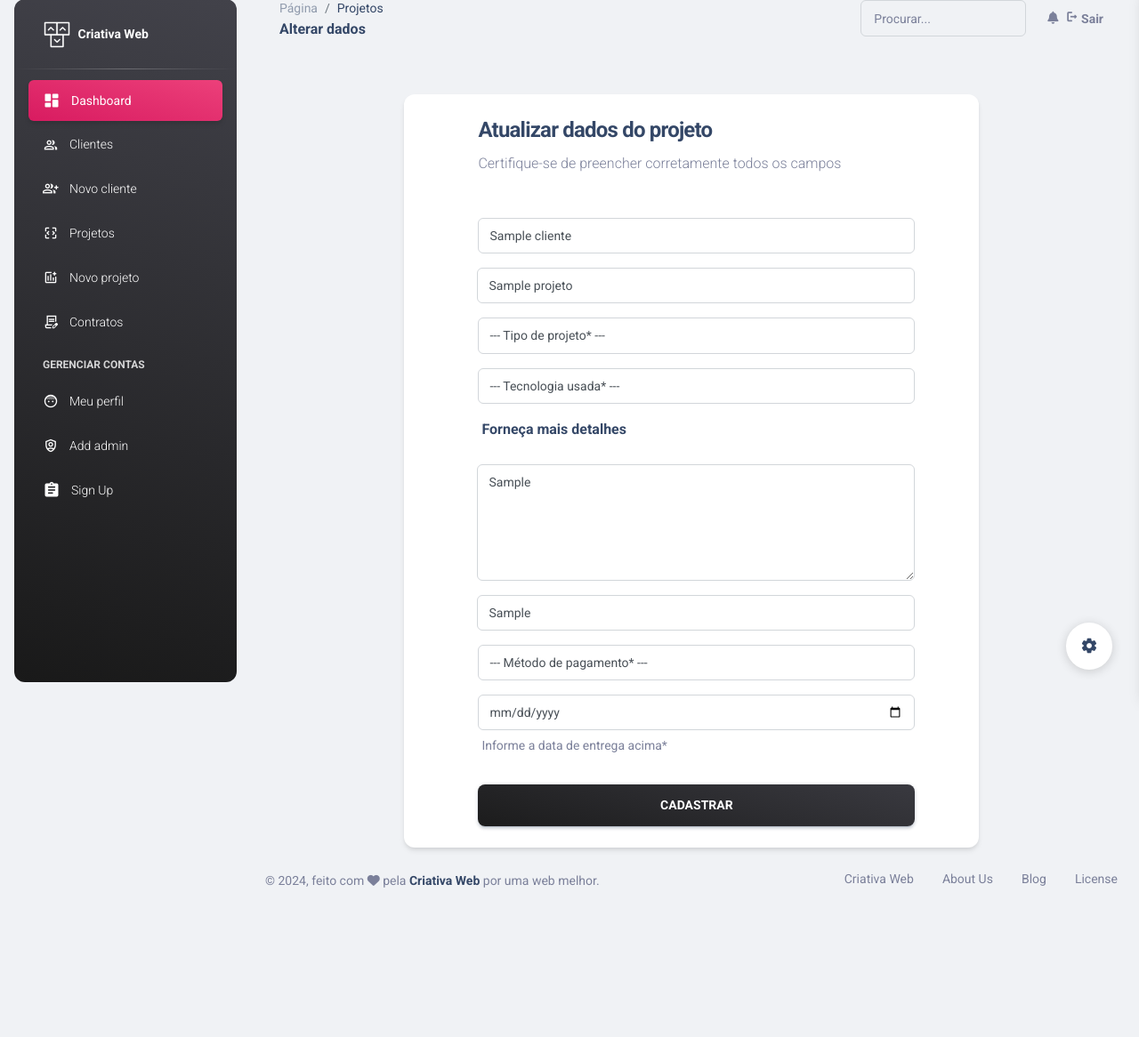
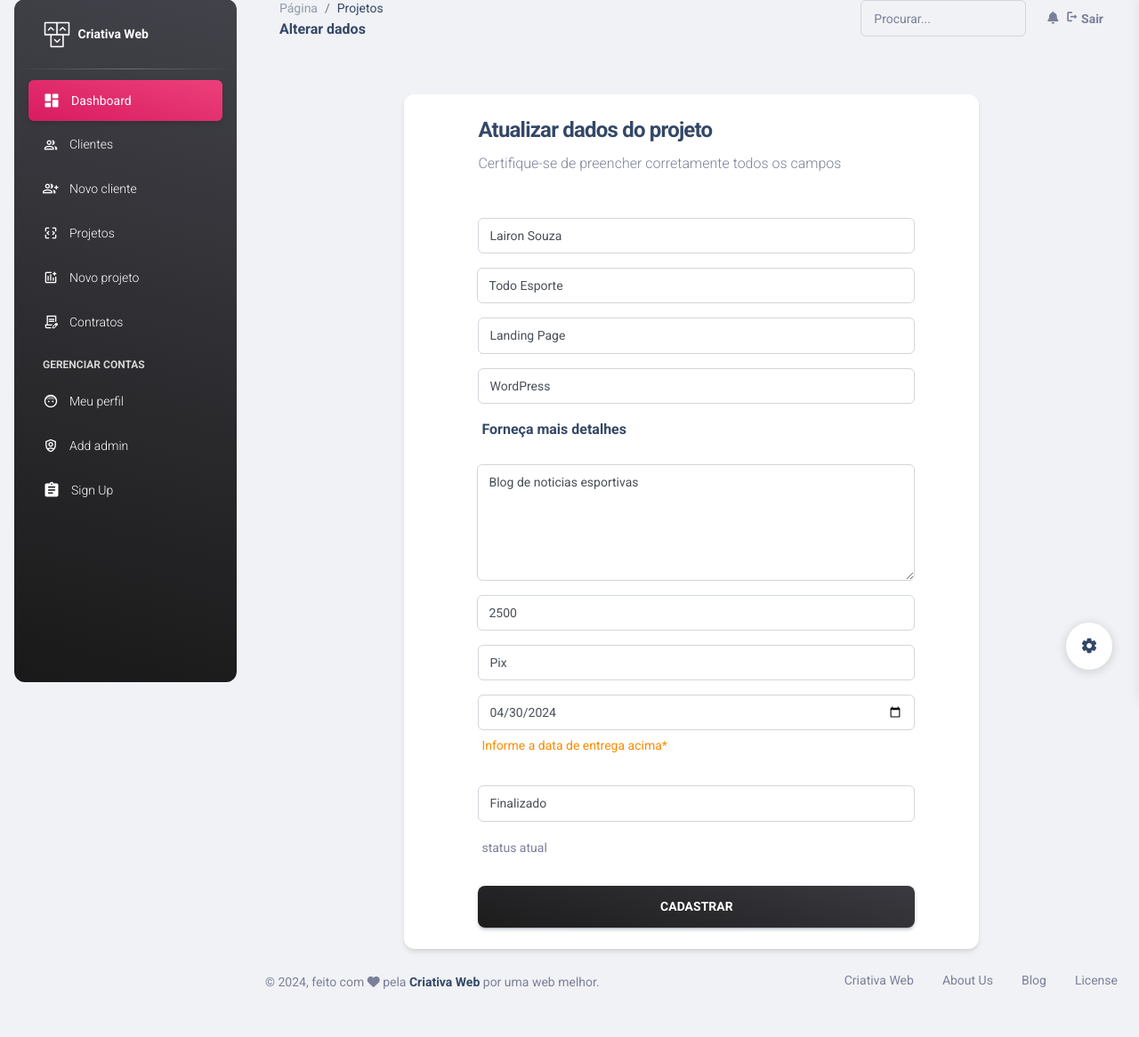
Before and after one commit to lairondev/cw, a Flask app: page /projeto/1/editar in a window 1280 px wide. Shown: the part 17-1183 px from the top of the page at 89% size. Before the commit the page ends 1015 px from the top, so only its background shows below. Run offline with Flask 3, Linux system fonts and the light colour scheme; tables that the repository leaves empty hold one stand-in row (values such as "Sample post"); some libraries are stand-ins or nearby versions.

Commit message:
pequenos ajustes em editar projeto

```diff
--- a/config.py
+++ b/config.py
@@ -3,6 +3,7 @@ from flask_sqlalchemy import SQLAlchemy
 
 # CRIA E CONFIGURA OBJETOS DO FLASK E BANCO DE DADOS
 app = Flask(__name__)
-app.config["SQLALCHEMY_DATABASE_URI"] = "mysql+mysqlconnector://lairondev:Dontcare_30@localhost/criativaweb"
+app.config['SQLALCHEMY_DATABASE_URI'] = "sqlite:///database.db"
+#app.config["SQLALCHEMY_DATABASE_URI"] = "mysql+mysqlconnector://lairondev:Dontcare_30@localhost/criativaweb"
 app.config["SQLALCHEMY_TRACK_MODIFICATIONS"] = False
 db = SQLAlchemy(app)
--- a/routes/projeto.py
+++ b/routes/projeto.py
@@ -17,7 +17,12 @@ def lista_projetos():
 def form_novo_projeto():
     page = "Projetos"
     title = "Novo projeto"
+    count = Cliente.query.count()
     clientes = Cliente.query.all()
+    if count == 0:
+      msg = "Não há clientes cadastrados, cadastre um cliente para cadastrar um projeto."
+      alert = "warning"
+      return redirect(url_for("projeto.lista_projetos", msg=msg, alert=alert))
     return render_template("novo_projeto.html", page=page, title=title, clientes=clientes)
 
 
@@ -81,6 +86,7 @@ def atualiza_projeto():
             valor = request.form["valor"]
             metodo_pag = request.form["metodo_pag"]
             data = request.form["data"]
+            status = request.form["status"]
             dono_proj = request.form["dono_proj"]
 
             try:
@@ -91,6 +97,7 @@ def atualiza_projeto():
                 proj.valor = valor
                 proj.metodo_pag = metodo_pag
                 proj.data_entrega = data
+                proj.status = status
                 proj.cliente_id = dono_proj
 
                 db.session.commit()
--- a/templates/editar_projeto.html
+++ b/templates/editar_projeto.html
@@ -27,7 +27,7 @@
                     </div>
                     <div class="input-group input-group-outline mb-3">
                       <select class="form-control" name="tipo" required>
-						<option>--- Tipo de projeto* ---</option>
+
 						<option {% if projeto.tipo == "Landing Page" %} selected {% endif %} value="Landing Page">Landing Page</option>
 						<option {% if projeto.tipo == "Site institucional" %} selected {% endif %} value="Site institucional">Site institucional</option>
 						<option {% if projeto.tipo == "Blog Pessoal" %} selected {% endif %} value="Blog Pessoal">Blog Pessoal</option>
@@ -69,7 +69,20 @@
 					<div class="input-group input-group-outline mb-1">
                       <input type="date" name="data" value="{{ projeto.data_entrega }}" class="form-control" required>
                     </div>
-                      <label class="">Informe a data de entrega acima*</label><br />
+                      <label class="text-warning">Informe a data de entrega acima*</label><br />
+                    <br />
+                    <div class="input-group input-group-outline mb-3">
+                      <select class="form-control" name="status" required>
+                        <option value="iniciado"{%if projeto.status == 'iniciado'%}selected{%endif%}>Iniciado</option>--- status: iniciado ---</option>
+                        <option value="em atraso"{%if projeto.status == 'em atraso'%}selected{%endif%}>Em atraso</option>------ status: em atraso ---</option>
+                        <option value="cancelado"{%if projeto.status == 'cancelado'%}selected{%endif%}>Cancelado</option>--- status: cancelado ---</option>
+                        <option value="finalizado"{%if projeto.status == 'finalizado'%}selected{%endif%}>Finalizado</option>--- status: finalizado--- status: finalizado ---</option>
+                        <option value="congelado"{%if projeto.status == 'congelado'%}selected{%endif%}>Congelado</option>--- status: congelado ---</option>
+
+
+                      </select>
+                    </div>
+                    <label class="text-secondary">status atual</label>
 
 						<!-- ID DO PROJETO SENDO PASSADO PELO HIDDEN -->
 						<input type="hidden" value="{{projeto.id_projeto}}" name="id_projeto">
--- a/templates/lista_projetos.html
+++ b/templates/lista_projetos.html
@@ -54,7 +54,7 @@
 							<p class="text-sm text-secondary mb-0">{{ proj.tecnologia }}</p>
 						</td>
 						<td class="align-middle text-center text-sm">
-							<span class="badge badge-sm bg-gradient-{%if proj.status == 'iniciado'%}info{%elif proj.status == 'em atraso'%}danger{%elif proj.status == 'cancelado'%}{%else%}success{%endif%}">{{ proj.status }}</span>
+							<span class="badge badge-sm bg-gradient-{%if proj.status == 'iniciado'%}info{%elif proj.status == 'em atraso'%}danger{%elif proj.status == 'cancelado'%}primary{%elif proj.status == 'congelado'%}secondary{%else%}success{%endif%}">{{ proj.status }}</span>
 						</td>
 						<td class="align-middle text-center">
 							<a href="{{ url_for('projeto.form_editar_projeto', id_projeto=proj.id_projeto) }}" title="Alterar dados">
```
Also changed, not shown: instance/database.db, 2 other files.
